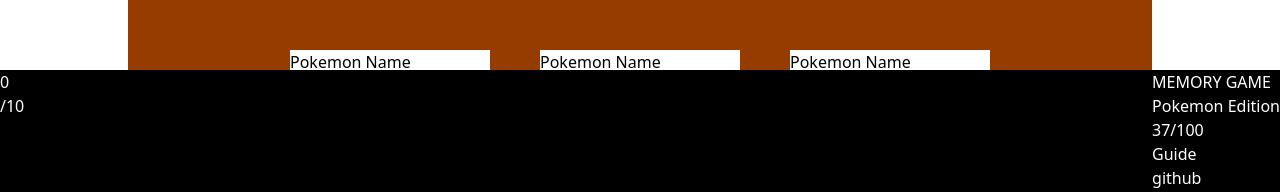
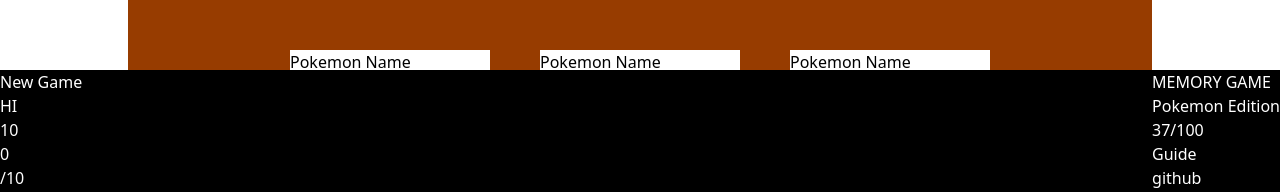
Before and after one commit to ruchik-panwal/memory-game, a React (Vite) app: page / in a window 1280 px wide. Shown: the part 490-682 px from the top of the page. Built offline with nearby package versions, Linux system fonts and the light colour scheme.

Commit message:
added basic reset button and highscore frontend

```diff
--- a/src/components/footer.jsx
+++ b/src/components/footer.jsx
@@ -3,6 +3,13 @@
     <div className="bg-black text-white w-[100vw] flex justify-between h-[30vh]">
       <div>
         <div>
+          <div>
+            <button>New Game</button>
+            <div>
+              <p>HI</p>
+              <p>10</p>
+            </div>
+          </div>
           <p>0</p>
         </div>
         <p>/10</p>
```
